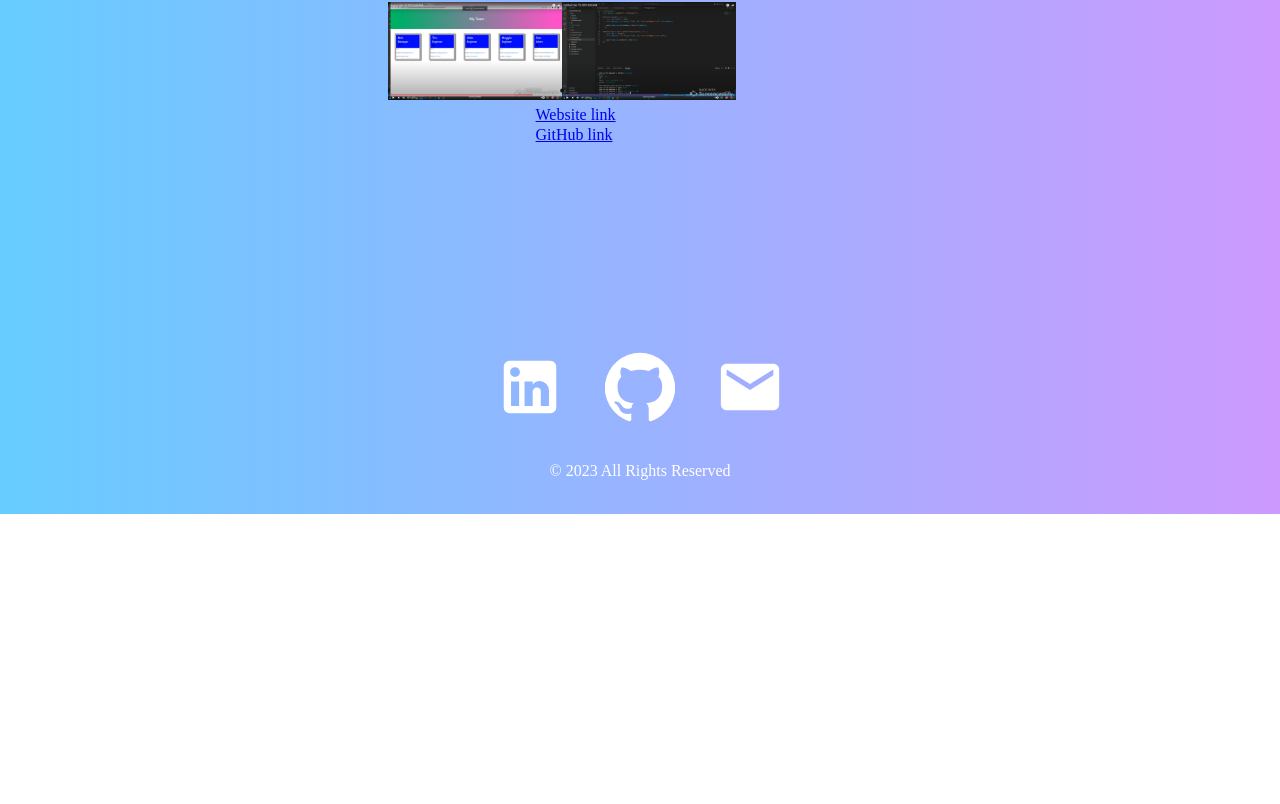
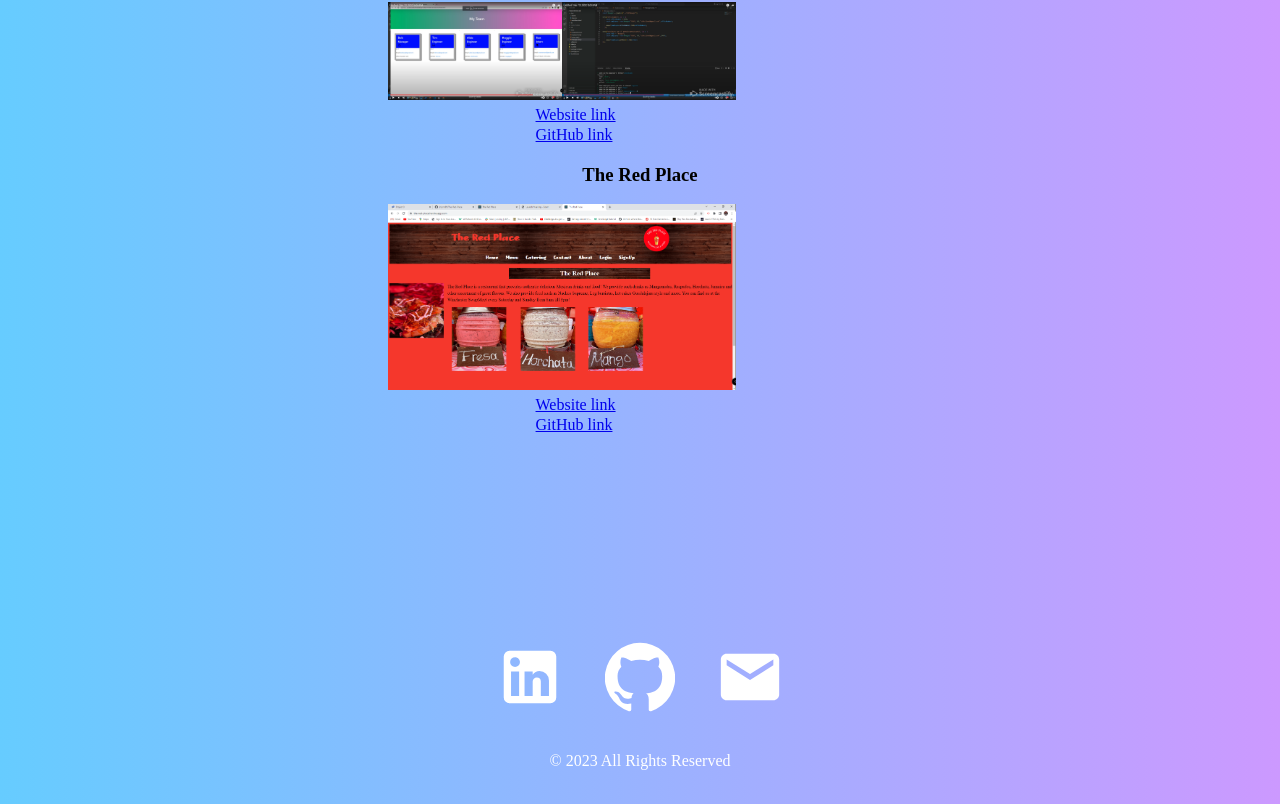
Before and after one commit to aldoibuado/Aldo-Portfolio, a React (Create React App) app in the folder myportfolio/: page /project in a window 1280 px wide. Shown: the part 1455-2259 px from the top of the page. Before the commit the page ends 1969 px from the top, so only its background shows below. Built offline with nearby package versions, Linux system fonts and the light colour scheme.

Commit message:
added latest project to projects page

```diff
--- a/myportfolio/src/pages/Projects.js
+++ b/myportfolio/src/pages/Projects.js
@@ -6,6 +6,7 @@ import notetaker from '../assets/images/Note Taker.png';
 import scheduler from '../assets/images/Work Day Scheduler.png';
 import password from '../assets/images/password generator.png';
 import team from '../assets/images/Team Profile Generator.png';
+import website from '../assets/images/The Red Place.png';
 
 const projects = [
     {
@@ -50,6 +51,13 @@ const projects = [
         link: 'https://www.youtube.com/watch?v=b58yPo8uj8U',
         GitHub: 'https://github.com/aldoibuado/Team-Profile-Gen',
     },
+    {
+       name: 'The Red Place',
+       image: website,
+       alt: 'restaurant website',
+       link: 'https://the-red-place.herokuapp.com/',
+       GitHub: 'https://github.com/jhlynn95/The-Red-Place',
+    }
 ]
 
 function Projects () {
```
Also changed, not shown: myportfolio/src/assets/images/The Red Place.png (added).
